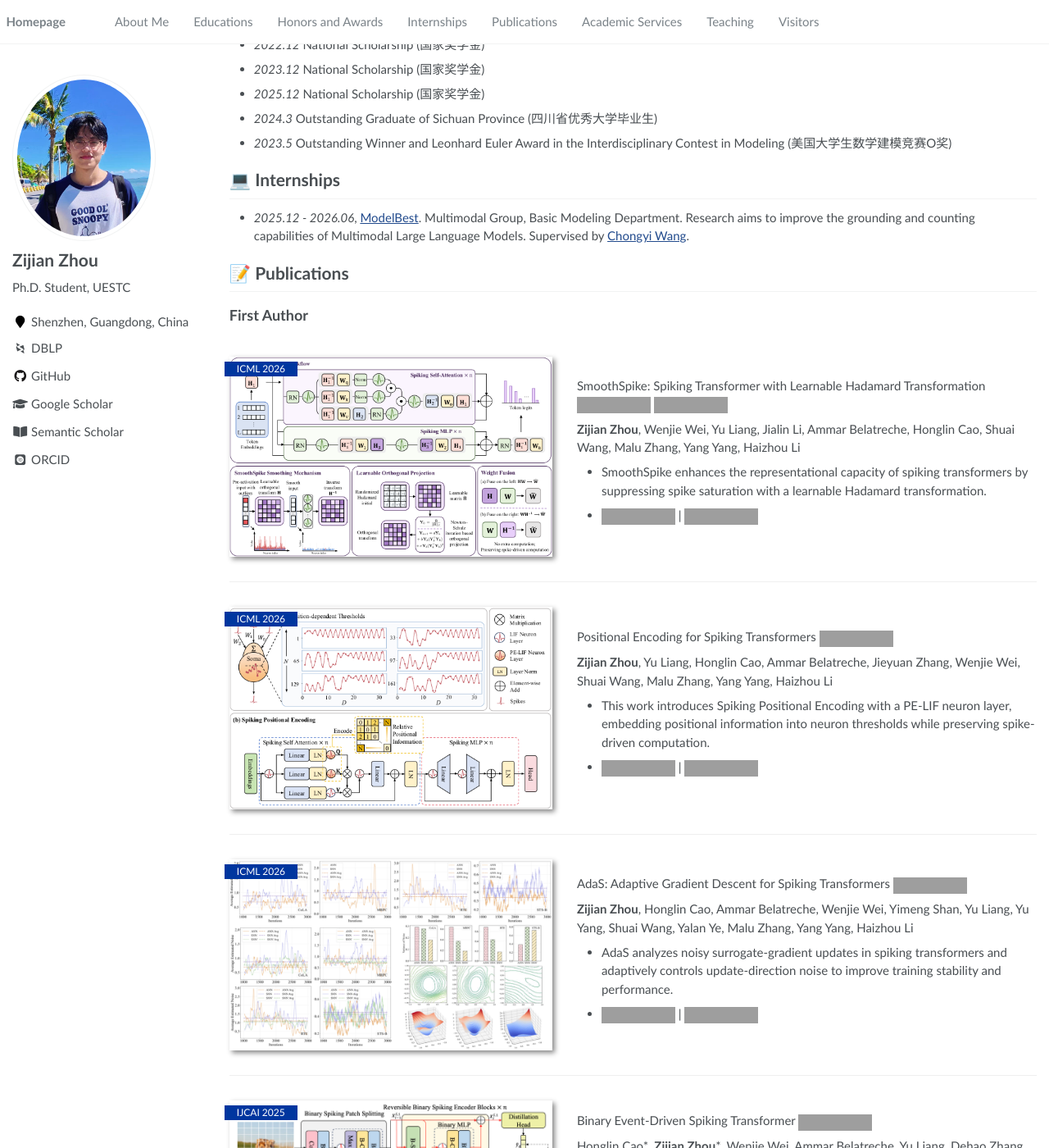
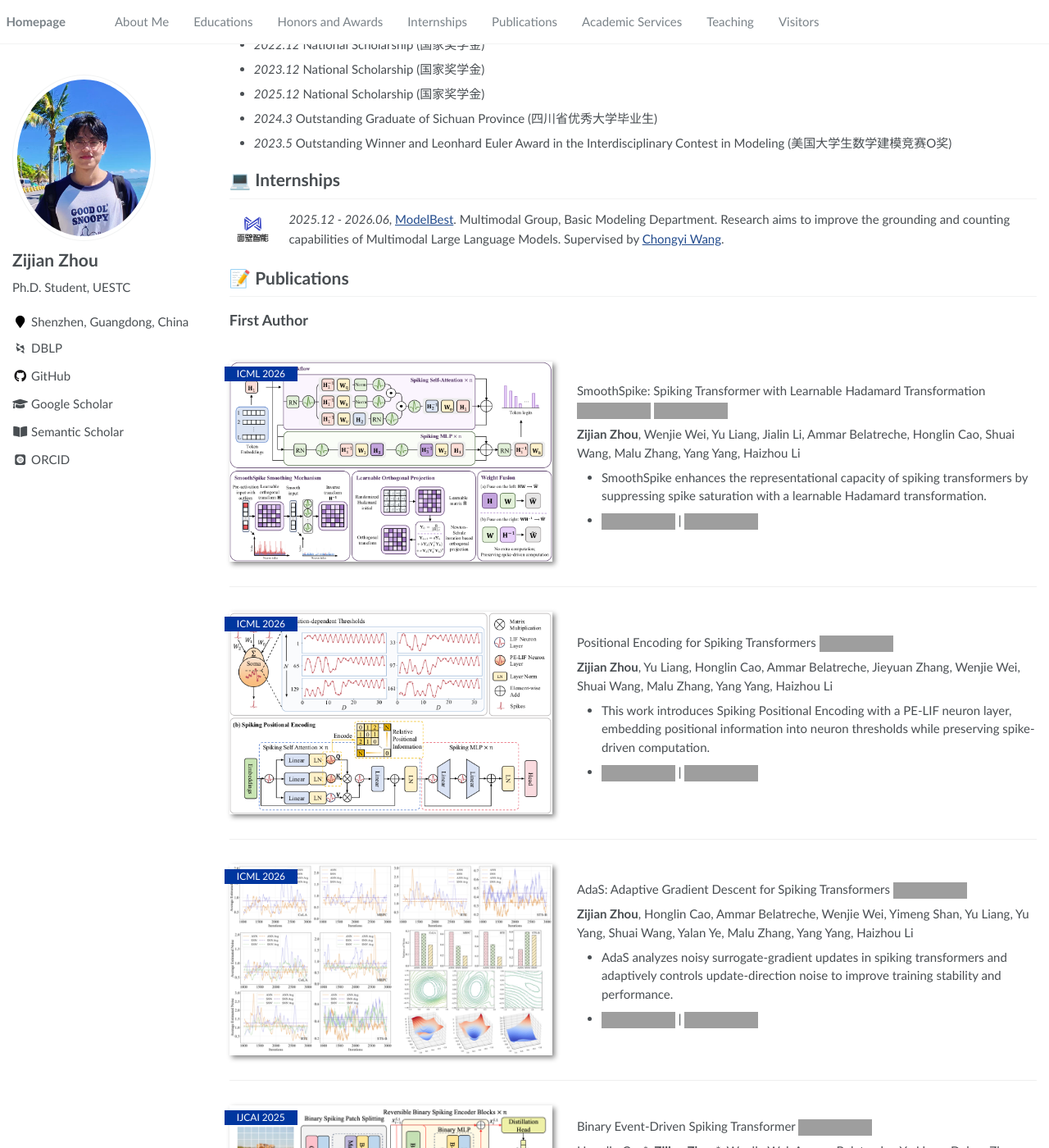
Before and after one commit to CayleyZ/CayleyZ.github.io, a Jekyll site: the page built from _pages/about.md, in a window 1280 px wide and 1400 px high, scrolled down 627 px. Shown: the whole window at 82% size. Built offline with Jekyll 4.4.1, drawn with Linux system fonts in a browser that asks for light colours; some web fonts are replaced; grey boxes are pictures that could not be loaded.

Commit message:
Add ModelBest logo to internship experience

```diff
--- a/_pages/about.md
+++ b/_pages/about.md
@@ -50,8 +50,13 @@ Telegram/Wechat: (+86) 13032875612. Please feel free to reach out to me.
 - *2023.5* Outstanding Winner and Leonhard Euler Award in the Interdisciplinary Contest in Modeling (美国大学生数学建模竞赛O奖)
 
 # 💻 Internships
-- *2025.12 - 2026.06*, [ModelBest](https://www.modelbest.cn/).
-Multimodal Group, Basic Modeling Department. Research aims to improve the grounding and counting capabilities of Multimodal Large Language Models. Supervised by [Chongyi Wang](https://openreview.net/profile?id=~Chongyi_Wang1).
+
+<ul class="internship-list">
+  <li class="internship-item">
+    <img class="internship-logo" src="/images/modelbest-logo.png" alt="ModelBest logo" loading="lazy">
+    <div class="internship-details"><em>2025.12 - 2026.06</em>, <a href="https://www.modelbest.cn/">ModelBest</a>. Multimodal Group, Basic Modeling Department. Research aims to improve the grounding and counting capabilities of Multimodal Large Language Models. Supervised by <a href="https://openreview.net/profile?id=~Chongyi_Wang1">Chongyi Wang</a>.</div>
+  </li>
+</ul>
 
 # 📝 Publications
 
--- a/assets/css/main.scss
+++ b/assets/css/main.scss
@@ -40,13 +40,15 @@
 @import "vendor/magnific-popup/magnific-popup";
 @import "print";
 
-.page__content .education-list {
+.page__content .education-list,
+.page__content .internship-list {
     list-style: none;
     margin: 0 0 1em;
     padding: 0;
 }
 
-.education-list .education-item {
+.education-list .education-item,
+.internship-list .internship-item {
     display: flex;
     align-items: center;
     gap: 1em;
@@ -54,7 +56,8 @@
     padding: 0;
 }
 
-.education-logo {
+.education-logo,
+.internship-logo {
     display: block;
     flex: 0 0 57.6px;
     width: 57.6px;
@@ -67,19 +70,22 @@
     padding: 8px;
 }
 
-.education-details {
+.education-details,
+.internship-details {
     min-width: 0;
     line-height: 1.6;
     overflow-wrap: break-word;
 }
 
 @media (max-width: 600px) {
-    .education-list .education-item {
+    .education-list .education-item,
+    .internship-list .internship-item {
         align-items: flex-start;
         gap: .75em;
     }
 
-    .education-logo {
+    .education-logo,
+    .internship-logo {
         flex-basis: 44.8px;
         width: 44.8px;
         height: 44.8px;
```
Also changed, not shown: images/modelbest-logo.png (added).
